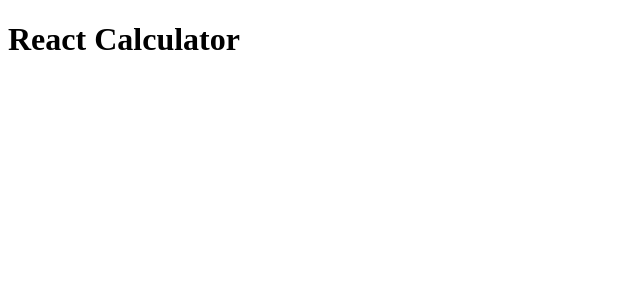
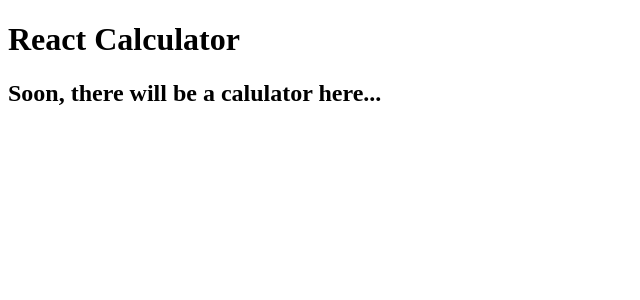
Before and after one commit to logic-fabric/testing-js-with-jest, a React app: page / in a window 1280 px wide. Shown: the top 300 px of the page, without its empty margins (0-640 px from the left). Built offline with nearby package versions, Linux system fonts and the light colour scheme.

Commit message:
feature: add a minimalist React structure

```diff
--- /dev/null
+++ b/src/components/App.jsx
@@ -0,0 +1,13 @@
+import React from "react";
+
+import { Calculator } from "./organisms/Calculator.jsx";
+
+export function App() {
+  return (
+    <>
+      <h1>React Calculator</h1>
+
+      <Calculator />
+    </>
+  );
+}
--- /dev/null
+++ b/src/components/organisms/Calculator.jsx
@@ -0,0 +1,5 @@
+import React from "react";
+
+export function Calculator() {
+  return <h2>Soon, there will be a calulator here...</h2>;
+}
--- a/src/index.js
+++ b/src/index.js
@@ -1,8 +1,10 @@
 import React from "react";
 import ReactDOM from "react-dom";
+
+import { App } from "./components/App.jsx";
 
 if (module.hot) {
   module.hot.accept();
 }
 
-ReactDOM.render(<h1>React Calculator</h1>, document.getElementById("app"));
+ReactDOM.render(<App />, document.getElementById("app"));
--- a/webpack.config.js
+++ b/webpack.config.js
@@ -24,7 +24,7 @@ module.exports = {
         ],
       },
       {
-        test: /\.js$/,
+        test: /\.js$|.jsx$/,
         exclude: /node_modules/,
         use: "babel-loader",
       },
```
Also changed, not shown: 1 other file (tests, documents, lock files or other folders).
